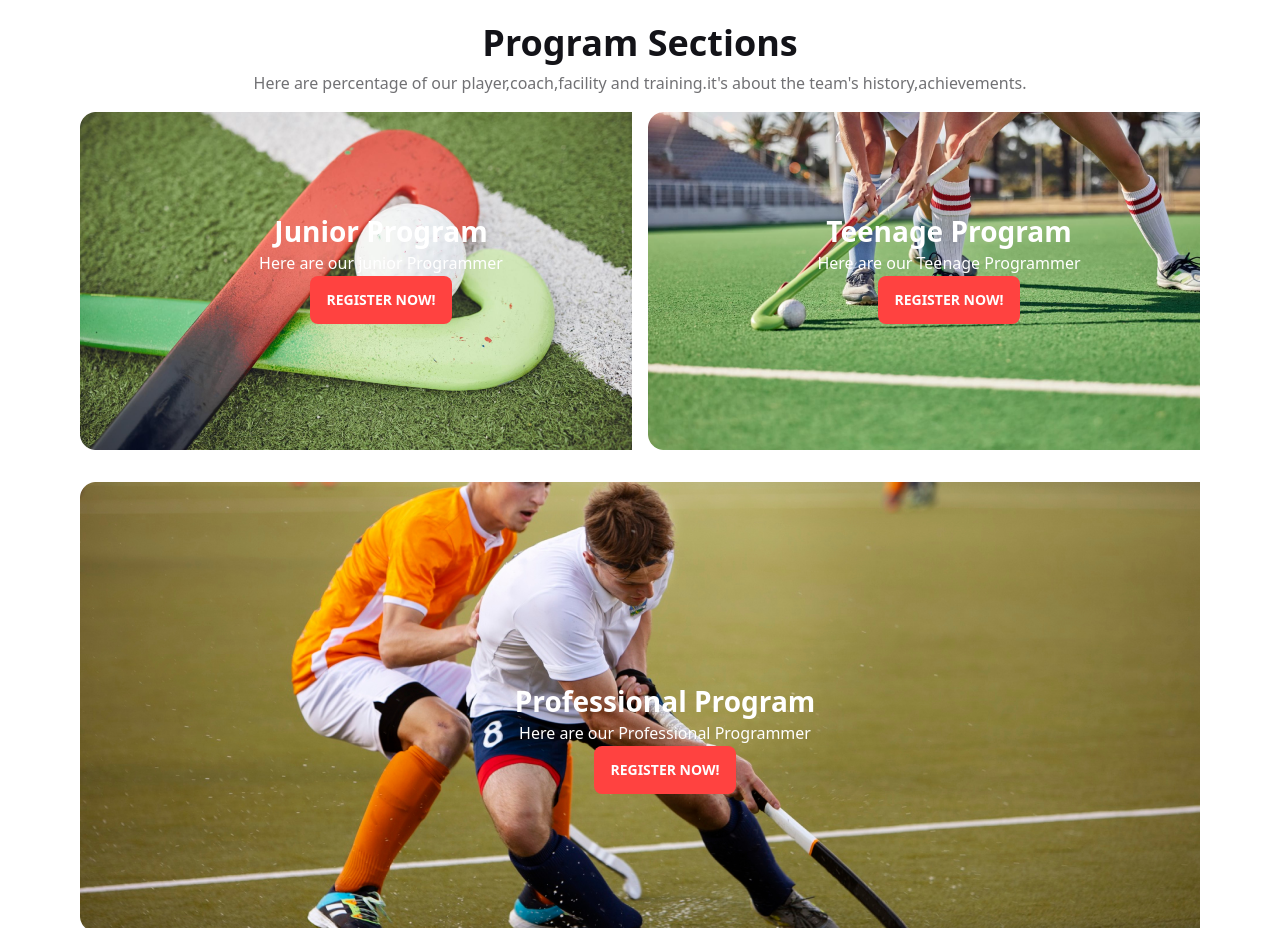
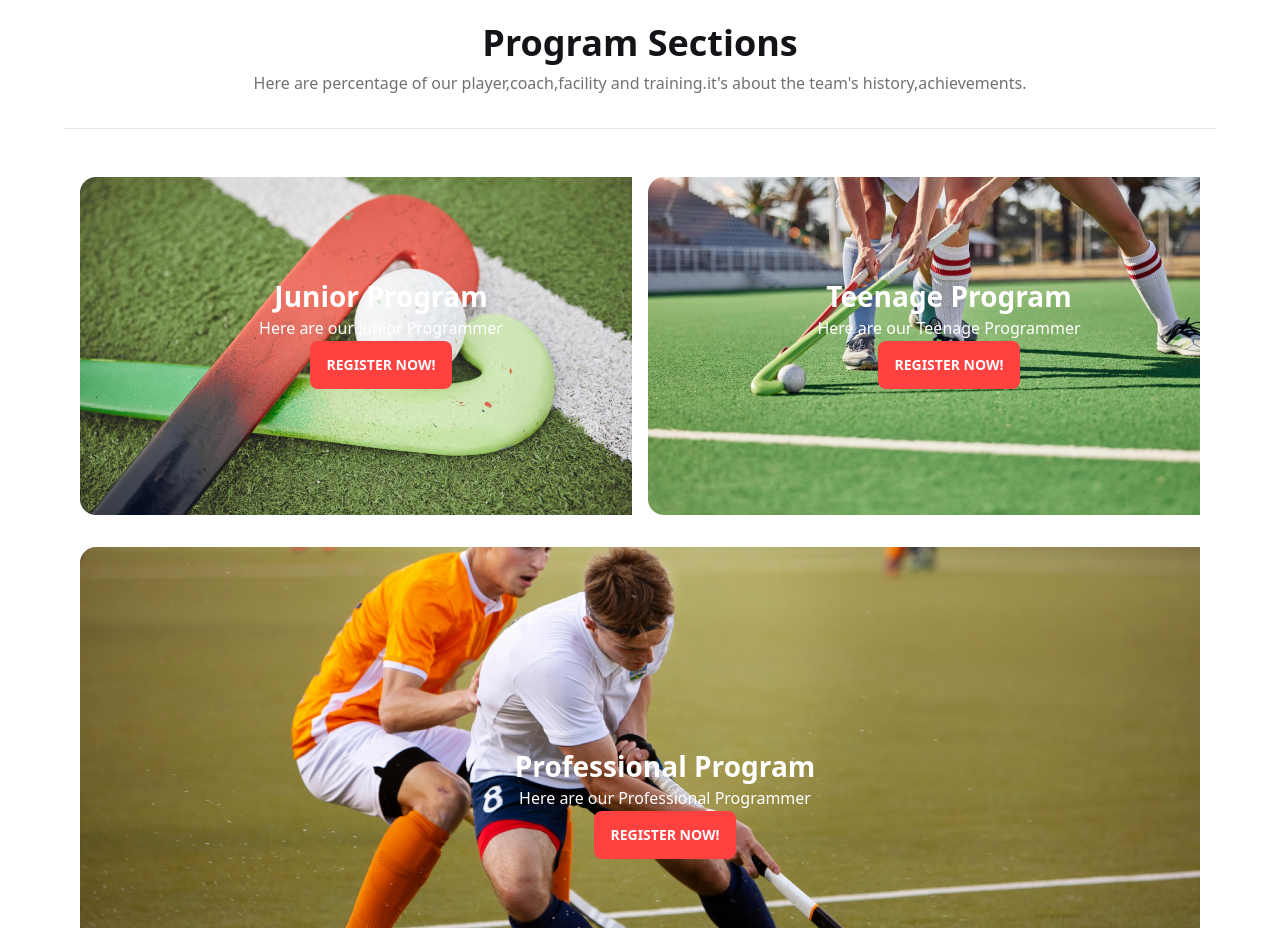
Before and after one commit to Chandrasree49/Assignment-3, a plain HTML site: page index.html in a window 1280 px wide. Shown: the part 920-1848 px from the top of the page. Drawn offline with nearby package versions, Linux system fonts and the light colour scheme.

Commit message:
bug fixes

```diff
--- a/index.html
+++ b/index.html
@@ -245,7 +245,7 @@
           Here are percentage of our player,coach,facility and training.it's
           about the team's history,achievements.
         </p>
-      </section>
+        <hr class="h-px my-8 bg-gray-200 border-dashed dark:bg-gray-700" />
 
         <div class="bg-white-200 p-4 flex flex-col md:flex-row">
           <div class="w-full md:w-1/2 mb-4 md:mb-0 md:mr-4">
@@ -275,7 +275,7 @@
         <div class="grid grid-cols-1 md:grid-cols-6 gap-4">
           <div class="p-6 flex justify-center items-center"></div>
         </div>
-
+      </section>
       <section>
         <hr class="h-px my-8 bg-gray-200 border-dashed dark:bg-gray-700" />
         <h1 class="firsthead">Our New Product</h1>
```
Lines whose indentation alone changed are shown as unchanged.
